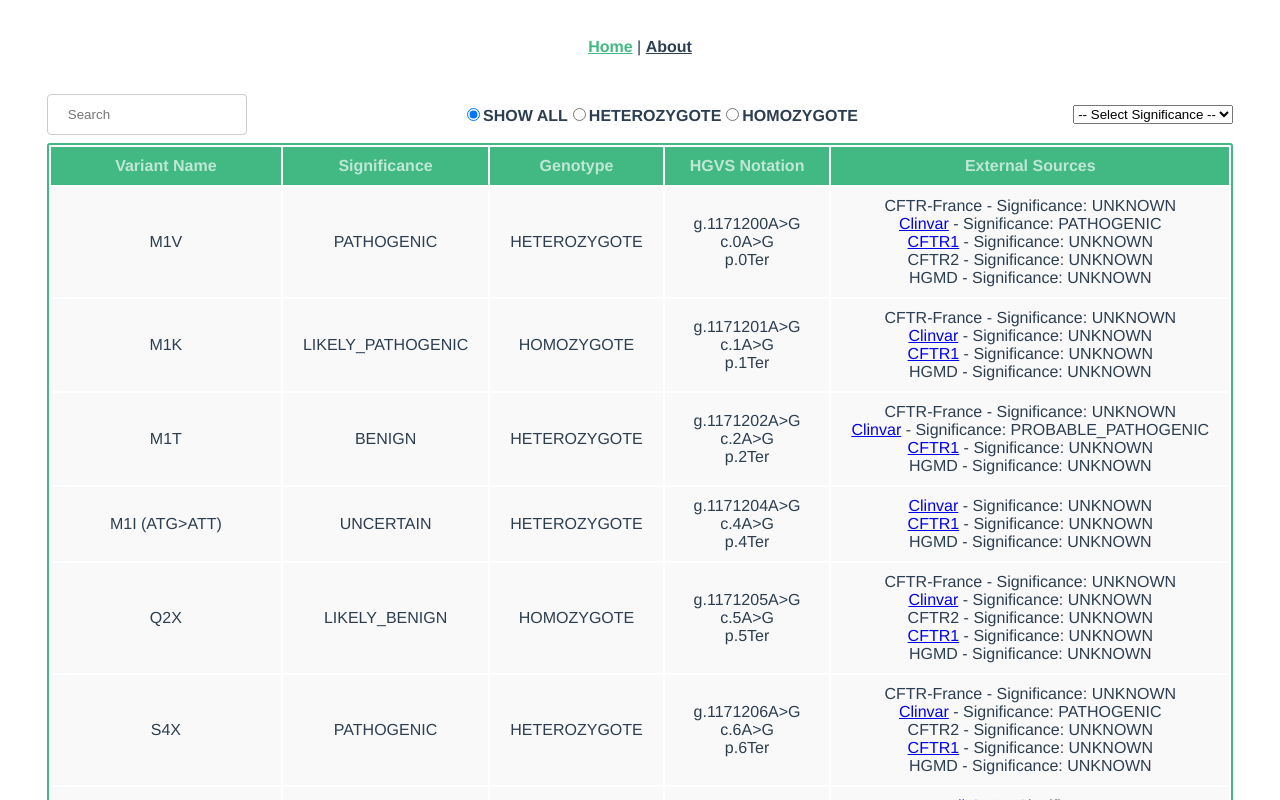
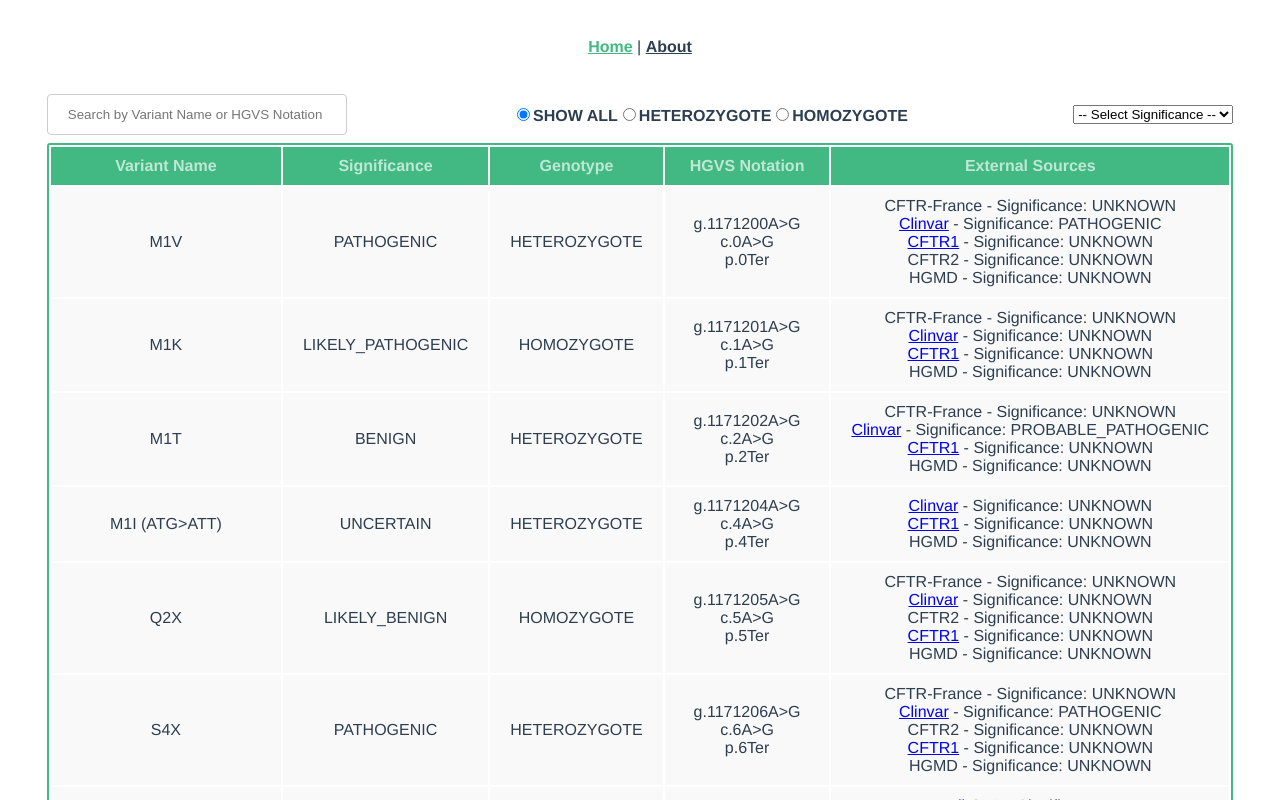
Before and after one commit to imkozin/vue-test, a Vue app: page / in a window 1280 px wide. Shown: the top 800 px of the page. Built offline with nearby package versions, Linux system fonts and the light colour scheme.

Commit message:
added filtering by hgvs

```diff
--- a/src/components/DataTable.vue
+++ b/src/components/DataTable.vue
@@ -4,7 +4,7 @@
       <SearchForm @search="handleSearch" />
 
       <FilterRadio @filter="handleRadioFilter" />
-      <FilterDropDown @select="handleSelectFilter"/>
+      <FilterDropDown @select="handleSelectFilter" />
     </div>
     <table>
       <thead>
@@ -70,20 +70,25 @@ const filteredData = computed(() => {
       data = data.filter((item) => {
         return item.genotype.toLowerCase() === 'heterozygote'
       })
-      break;
+      break
     case 'homozygote':
       data = data.filter((item) => {
         return item.genotype.toLowerCase() === 'homozygote'
       })
-      break;
+      break
   }
 
-  if (searchFilter !== '') {
-    data = data.filter(
-      (item) =>
-        item.alleleName
+  if (searchFilter.value !== '') {
+    console.log(searchFilter.value)
+    data = props.data.filter(
+      (item) => {
+        return item.alleleName
           .toLowerCase()
-          .includes(searchFilter.value.toLowerCase()))
+          .includes(searchFilter.value.toLowerCase()) ||
+        item.hgvs.g.toLowerCase().includes(searchFilter.value.toLowerCase()) ||
+        item.hgvs.c.toLowerCase().includes(searchFilter.value.toLowerCase()) ||
+        item.hgvs.p.toLowerCase().includes(searchFilter.value.toLowerCase())
+    })
   }
 
   if (selectFilter.value) {
@@ -104,7 +109,7 @@ const handleRadioFilter = (filter) => {
 }
 
 const handleSelectFilter = (select) => {
-  console.log(select);
+  console.log(select)
   selectFilter.value = select
 }
 </script>
--- a/src/components/SearchForm.vue
+++ b/src/components/SearchForm.vue
@@ -1,7 +1,11 @@
 <template>
   <form id="search">
     <div>
-      <input type="text" placeholder="Search" @input="search"/>
+      <input
+        type="text"
+        placeholder="Search by Variant Name or HGVS Notation"
+        @input="search"
+      />
     </div>
   </form>
 </template>
@@ -10,7 +14,7 @@
 const emit = defineEmits(['search'])
 
 const search = (e) => {
-    emit('search', e.target.value)
+  emit('search', e.target.value)
 }
 </script>
 
@@ -21,7 +25,7 @@ const search = (e) => {
 }
 
 input {
-  width: 200px;
+  width: 300px;
   padding: 12px 20px;
   margin: 8px 0;
   display: inline-block;
--- a/src/views/Home.vue
+++ b/src/views/Home.vue
@@ -33,7 +33,6 @@ const items = [
 ];
 
 const data = computed(() => {
-  console.log(userData);
   return userData.variants;
 });
 </script>
```
